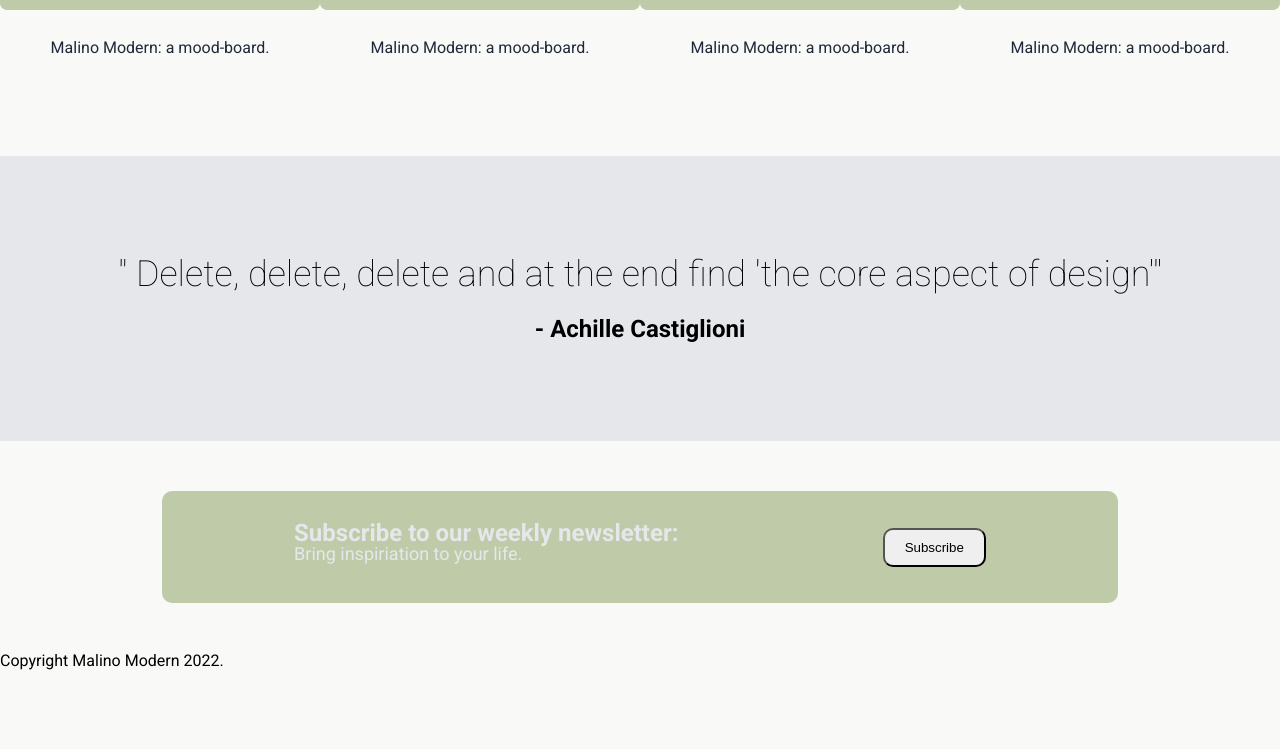
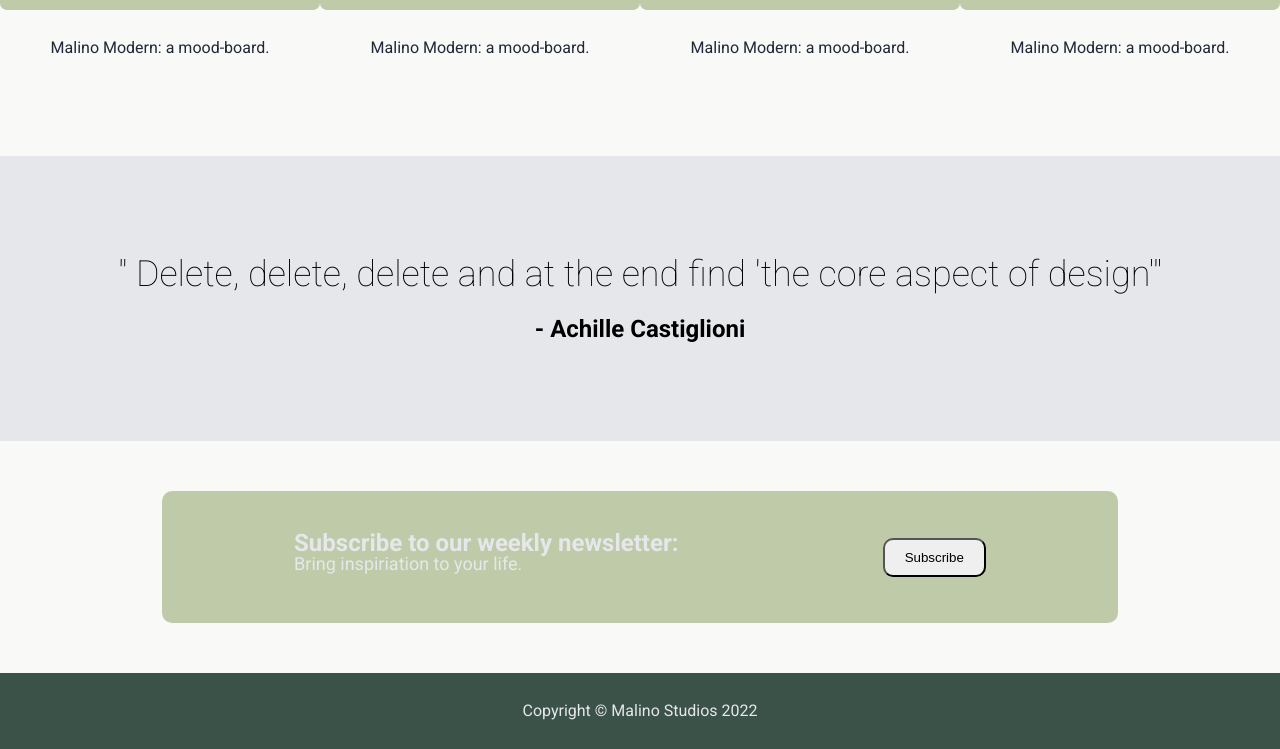
Before and after one commit to knjstr/landing-pagev2, a plain HTML site: page index.html in a window 1280 px wide. Shown: the part 1150-1899 px from the top of the page. Before the commit the page ends 1820 px from the top, so only its background shows below. Drawn offline with Linux system fonts and the light colour scheme; grey boxes are pictures that could not be loaded.

Commit message:
Changed the padding for the bottom container to 40px top/bottom 30 px left/right.

```diff
--- a/index.html
+++ b/index.html
@@ -71,6 +71,6 @@
      <button>Subscribe</button>
     </div>
 
-    <footer>Copyright Malino Modern 2022.</footer>
+    <footer>Copyright &copy; Malino Studios 2022</footer>
   </body>
 </html>
--- a/styles.css
+++ b/styles.css
@@ -272,7 +272,7 @@ header p {
   width: 70%;
   margin: 50px auto;
   border-radius: 10px;
-  padding: 30px;
+  padding: 40px 30px;
 }
 
 .bot-container h3 {
@@ -292,3 +292,12 @@ header p {
   font-size: 18px;
   font-weight: lighter;
 }
+
+/* -----Footer----- */
+
+footer {
+  background-color: #3b5249;
+  color: #e5e7eb;
+  padding: 30px 40px;
+  text-align: center;
+}
```
